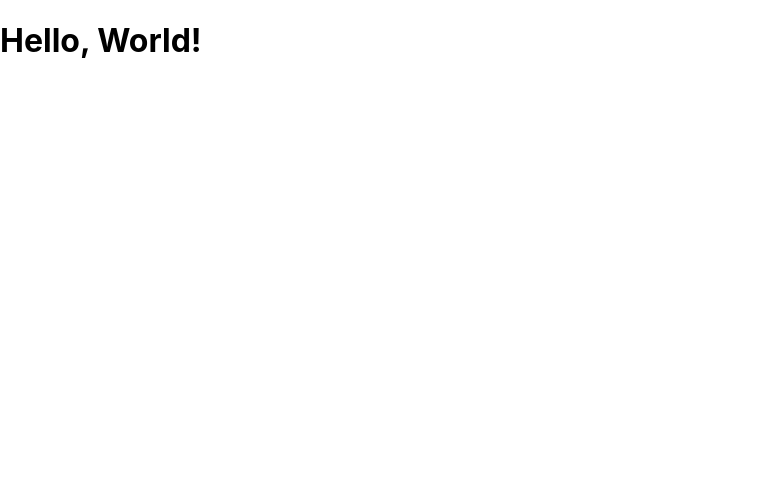
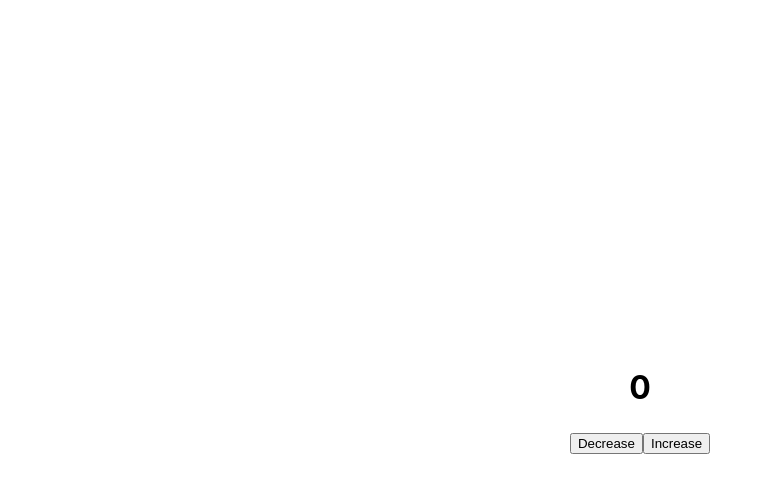
Before and after one commit to PauloBacelar/react-counter, a React (Create React App) app: page / in a window 1280 px wide. Shown: the top 492 px of the page, without its empty margins (0-771 px from the left). Built offline with nearby package versions, Linux system fonts and the light colour scheme.

Commit message:
Made basic counter and buttons structure

```diff
--- a/src/App.js
+++ b/src/App.js
@@ -1,8 +1,37 @@
-import logo from "./logo.svg";
+import React from "react";
 import "./App.css";
 
-function App() {
-  return <h1>Hello, World!</h1>;
+// Styles
+const counterStyles = {
+  textAlign: "center",
+  marginBottom: 25
+};
+
+const containerStyles = {
+  display: "flex",
+  justifyContent: "center",
+  alignItems: "center",
+  flexDirection: "column",
+  height: "100vh",
+  width: "100vw",
+};
+
+// Main functions
+class App extends React.Component {
+  render() {
+    return (
+      <div style={containerStyles}>
+        <div className="counter">
+          <h1 style={counterStyles}>0</h1>
+        </div>
+
+        <div className="buttons">
+          <button>Decrease</button>
+          <button>Increase</button>
+        </div>
+      </div>
+    );
+  }
 }
 
 export default App;
```
